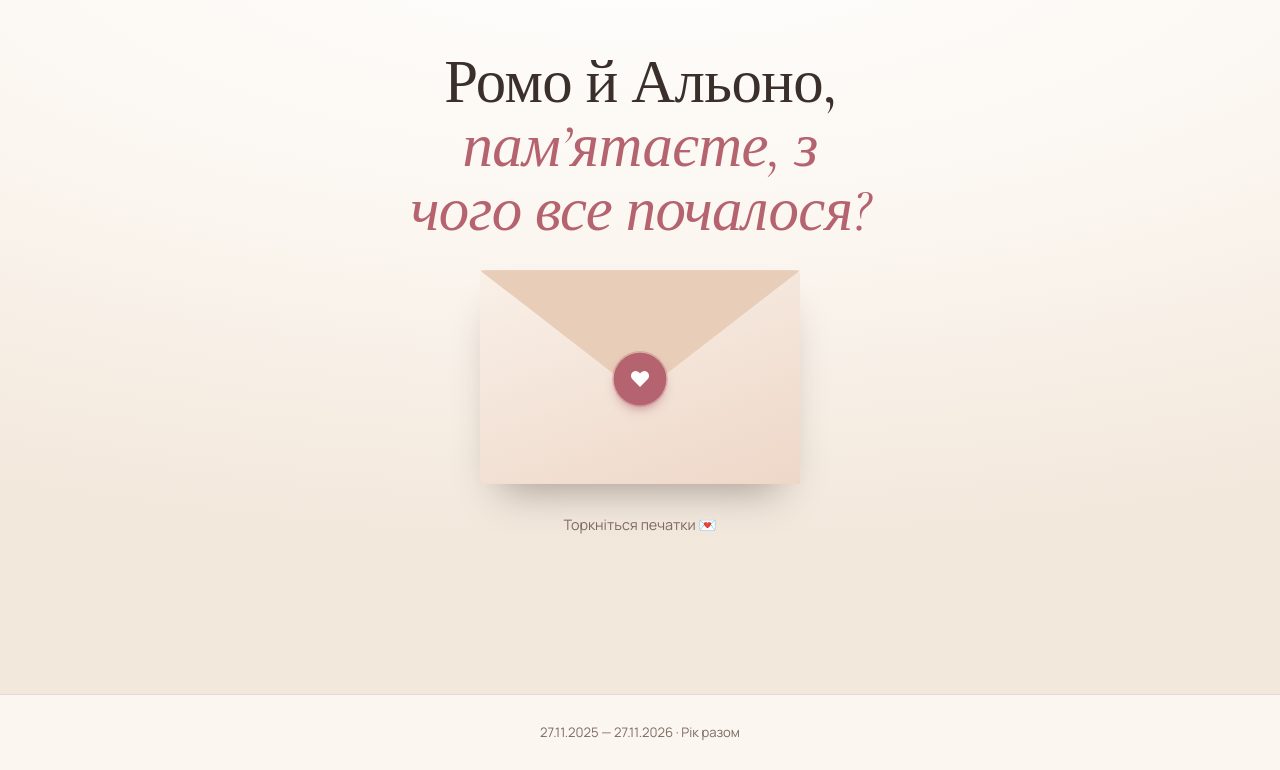
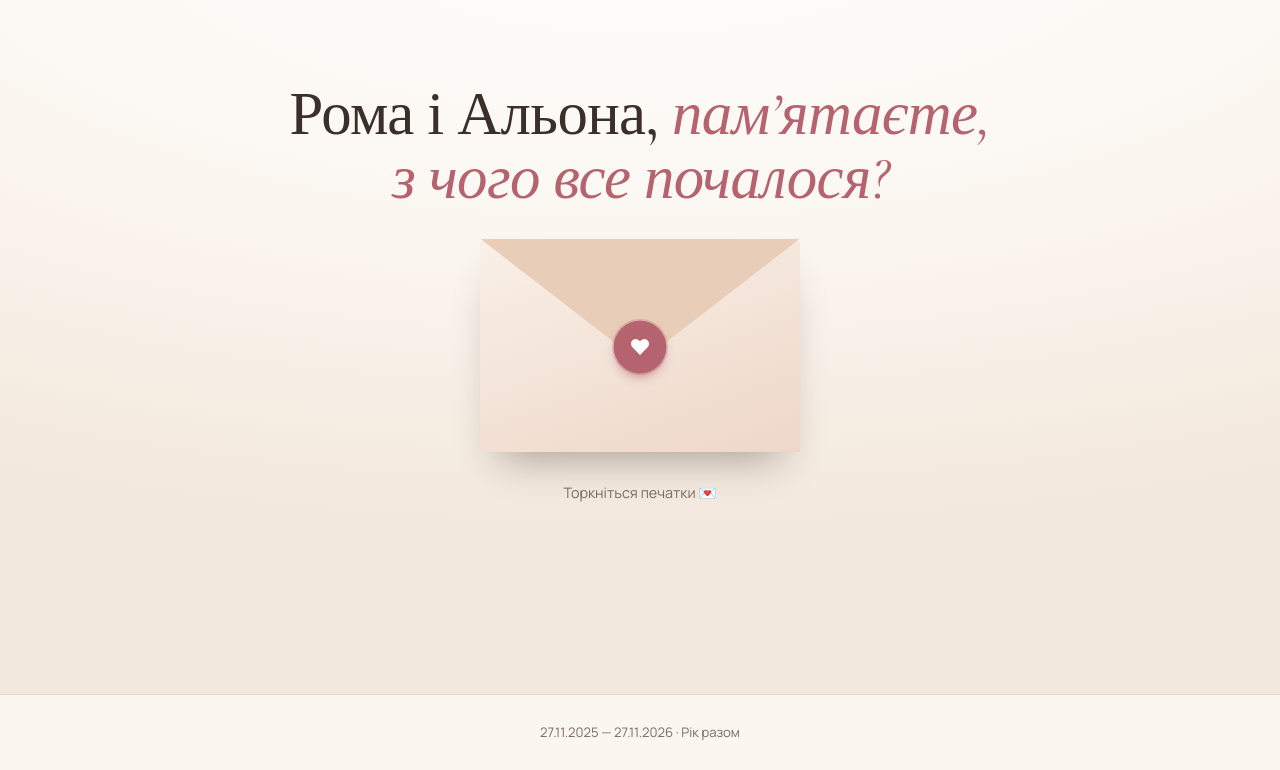
Before and after one commit to Anna3005-droid/Practici, a plain HTML site: page kumy/index.html in a window 1280 px wide. Shown: the part 106-876 px from the top of the page. Drawn offline with nearby package versions, Linux system fonts and the light colour scheme.

Commit message:
Use nominative names Roma i Alyona in greeting
Co-Authored-By: Claude Sonnet 5.5 <noreply@anthropic.com>
Claude-Session: https://claude.ai/code/session_01Ap7g149hjMNYJn3WHrYib7

```diff
--- a/kumy/index.html
+++ b/kumy/index.html
@@ -173,7 +173,7 @@ footer { padding-block: 26px calc(26px + env(safe-area-inset-bottom, 0px)); text
 
 <section class="opening" id="opening">
   <div class="wrap opening-inner">
-    <h1 class="display ask" id="ask">Ромо й Альоно, <em>пам’ятаєте, з чого все почалося?</em></h1>
+    <h1 class="display ask" id="ask">Рома і Альона, <em>пам’ятаєте, з чого все почалося?</em></h1>
     <div class="env" id="env">
       <div class="env-back"></div>
       <div class="env-letter"><i></i><i></i><i></i></div>
@@ -219,10 +219,10 @@ footer { padding-block: 26px calc(26px + env(safe-area-inset-bottom, 0px)); text
       <p class="eyebrow">27 листопада · Перша річниця</p>
       <h2 class="display">З першою річницею весілля, <em>наші дорогі куми!</em></h2>
     </div>
-    <p class="lead">Ромо й Альоно, з першою річницею вас! 🤍</p>
+    <p class="lead">Рома і Альона, з першою річницею вас! 🤍</p>
     <p>Хто б міг подумати, що хрестини нашого Ярославчика так усе закрутять 😄 Прийшли стати кумами, а згодом стали ще й чоловіком та дружиною.</p>
     <p>Дуже хочемо, щоб ви <strong>частіше були разом</strong>. Щоб вистачало часу обійнятися, побалакати, посміятися з якоїсь дурниці чи просто повалятися поруч.</p>
-    <p>Ромо, бережи себе й частіше приїжджай додому ❤️ Нехай скоріше настане час, коли не треба буде рахувати дні до зустрічі.</p>
+    <p>Рома, бережи себе й частіше приїжджай додому ❤️ Нехай скоріше настане час, коли не треба буде рахувати дні до зустрічі.</p>
     <p>Любіть одне одного, підтримуйте й знаходьте час на маленькі приємності. А ми завжди раді вас бачити — приходьте в гості, будемо створювати нові спогади 😘</p>
     <p class="outro">Обіймаємо! Ваші куми та Ярославчик 🤍</p>
   </section>
```
